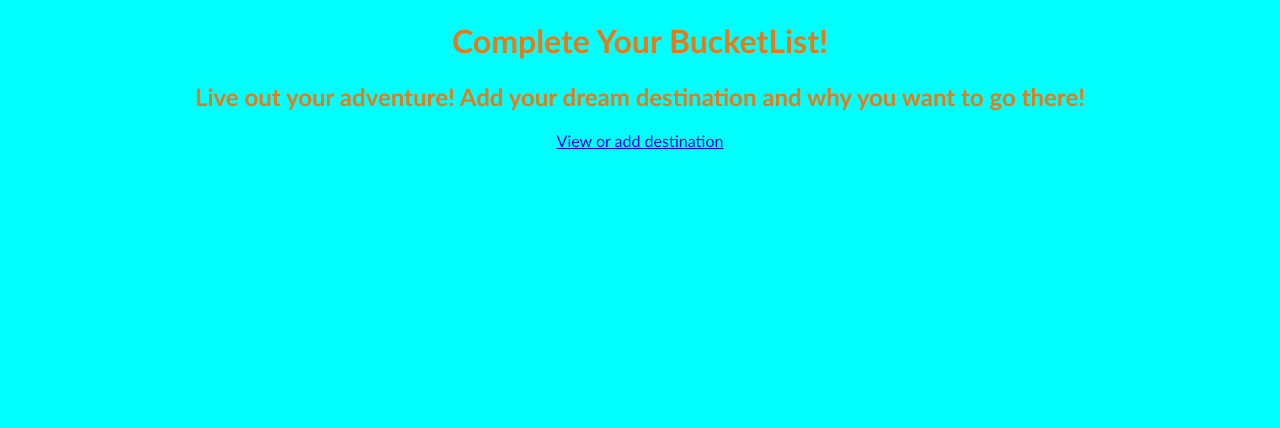
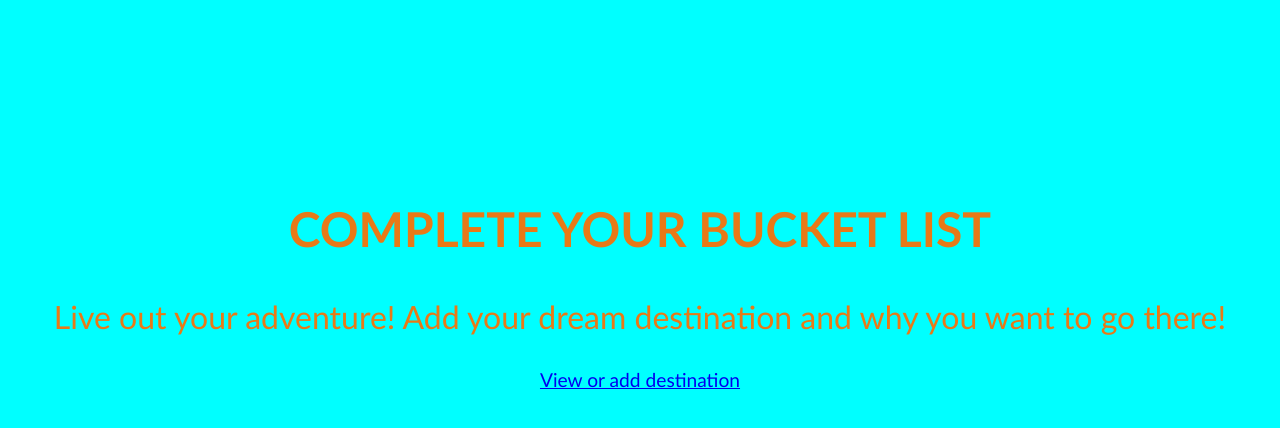
Before and after one commit to Naefunn/Apps_around_the_World, a Flask app: page / in a window 1280 px wide. Shown: the part 19-447 px from the top of the page. Run offline with Flask 2, Linux system fonts and the light colour scheme.

Commit message:
more styling

```diff
--- a/static/style.css
+++ b/static/style.css
@@ -62,4 +62,34 @@ h2 {
 
 .home--page {
     text-align: center;
+    margin-top: 200px;
+    font-size: 200%;
 }
+
+input {
+    width: 100%;
+    padding: 12px 20px;
+    margin: 8px 0;
+    box-sizing: border-box;
+}
+
+textarea {
+    width: 100%;
+    margin-top: 20px;
+    padding: 12px 20px;
+    margin: 8px 0;
+    box-sizing: border-box;
+}
+
+select {
+    width: 100%;
+    padding: 12px 20px;
+    margin: 8px 0;
+    box-sizing: border-box;
+}
+
+.new--country--link{
+    display: flex;
+    justify-content: center;
+    font-size: larger;
+}
--- a/templates/index.html
+++ b/templates/index.html
@@ -10,10 +10,11 @@
 </nav>
 </header>
 <div class="home--page">
-<h1>Complete Your BucketList!</h1>
+<h2>COMPLETE YOUR BUCKET LIST</h2>
 
-<h2>Live out your adventure! Add your dream destination and why you want to go there! </h2>
+<p>Live out your adventure! Add your dream destination and why you want to go there! </p>
+</div>
 
-<a href="/countries">View or add destination</a>
-</div>
+<a class="new--country--link" href="/countries">View or add destination</a>
+
 {% endblock %}
```
